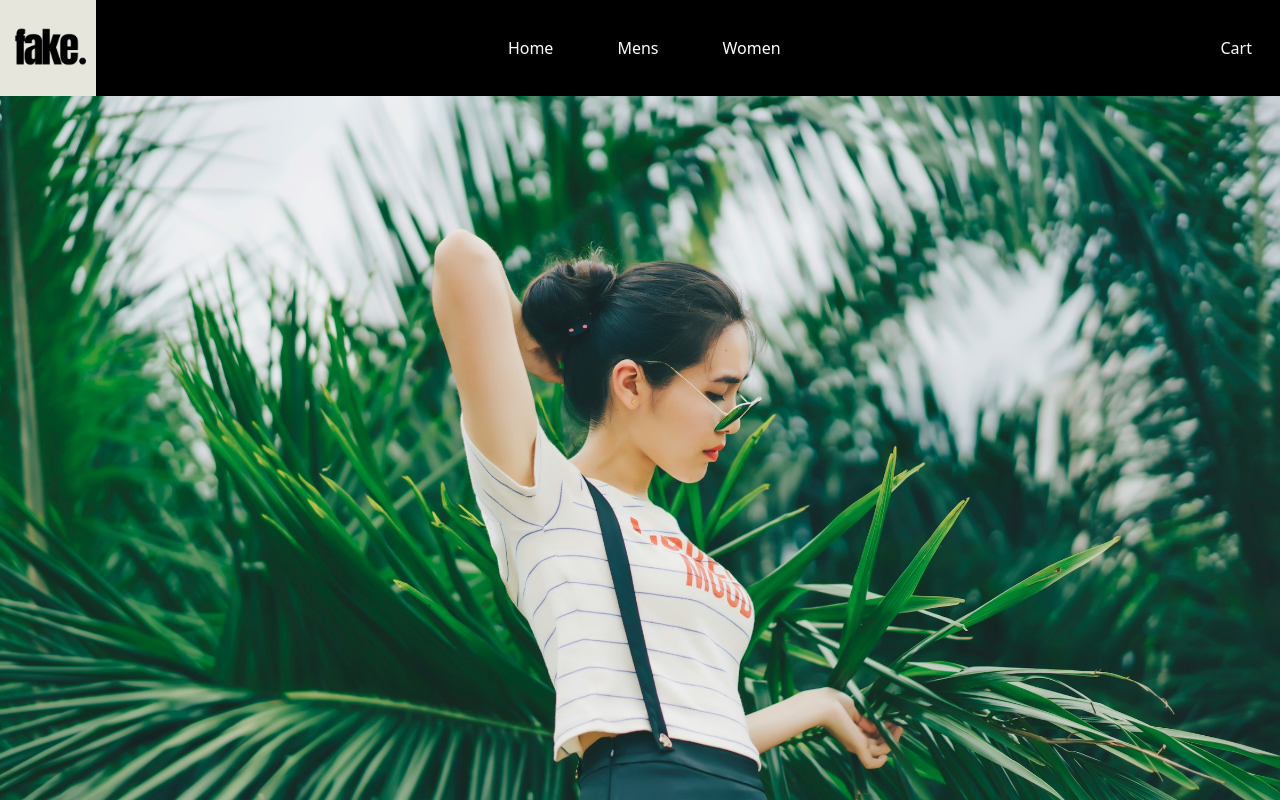
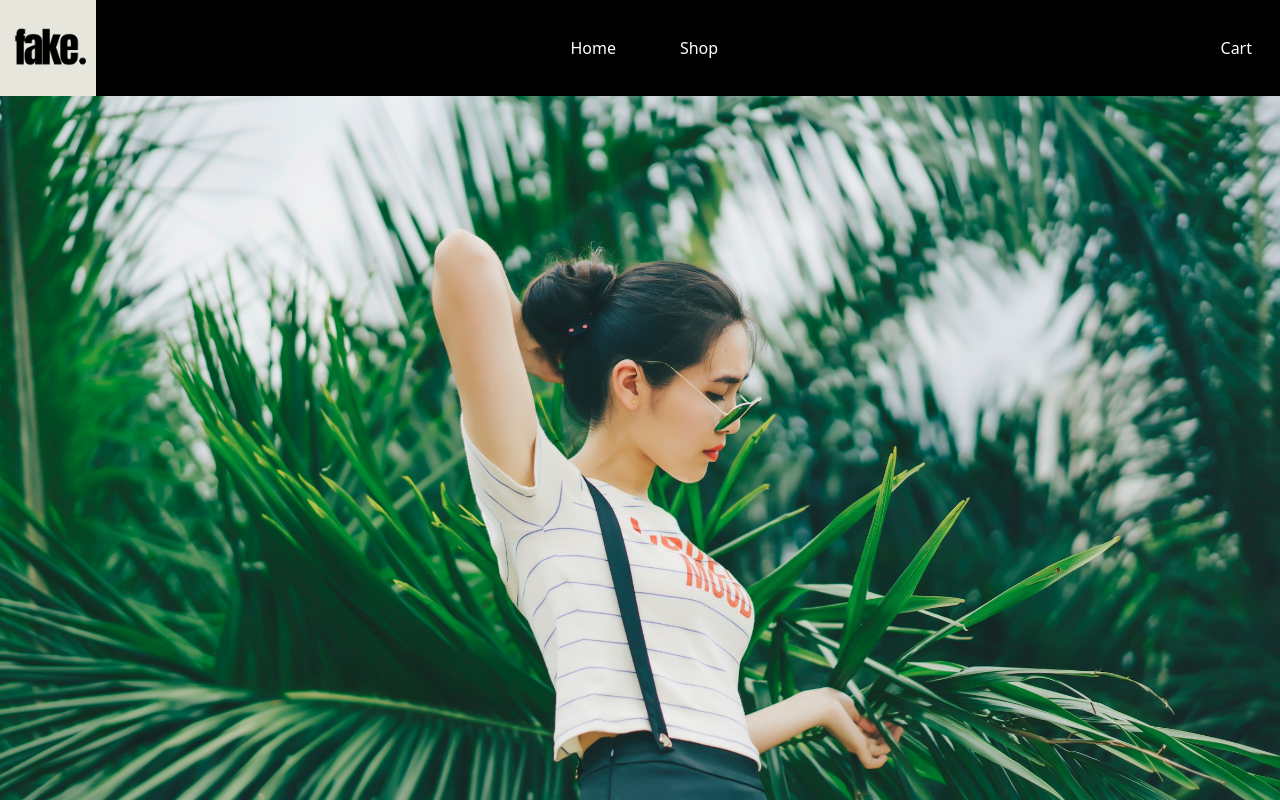
Before and after one commit to CCeph/fake-clothing-store, a React (Vite) app: page / in a window 1280 px wide. Built offline with nearby package versions, Linux system fonts and the light colour scheme.

Commit message:
Merge mens and womens into single shop
This is due to the API being used for the project.

```diff
--- a/src/Components/Nav.jsx
+++ b/src/Components/Nav.jsx
@@ -12,10 +12,7 @@ export default function Nav({ setCartVisible }) {
           Home
         </Link>
         <Link to={"/shop"} className="flex items-center p-8 hover:bg-gray-800">
-          Mens
-        </Link>
-        <Link to={"/shop"} className="flex items-center p-8 hover:bg-gray-800">
-          Women
+          Shop
         </Link>
       </ul>
       <button
```
